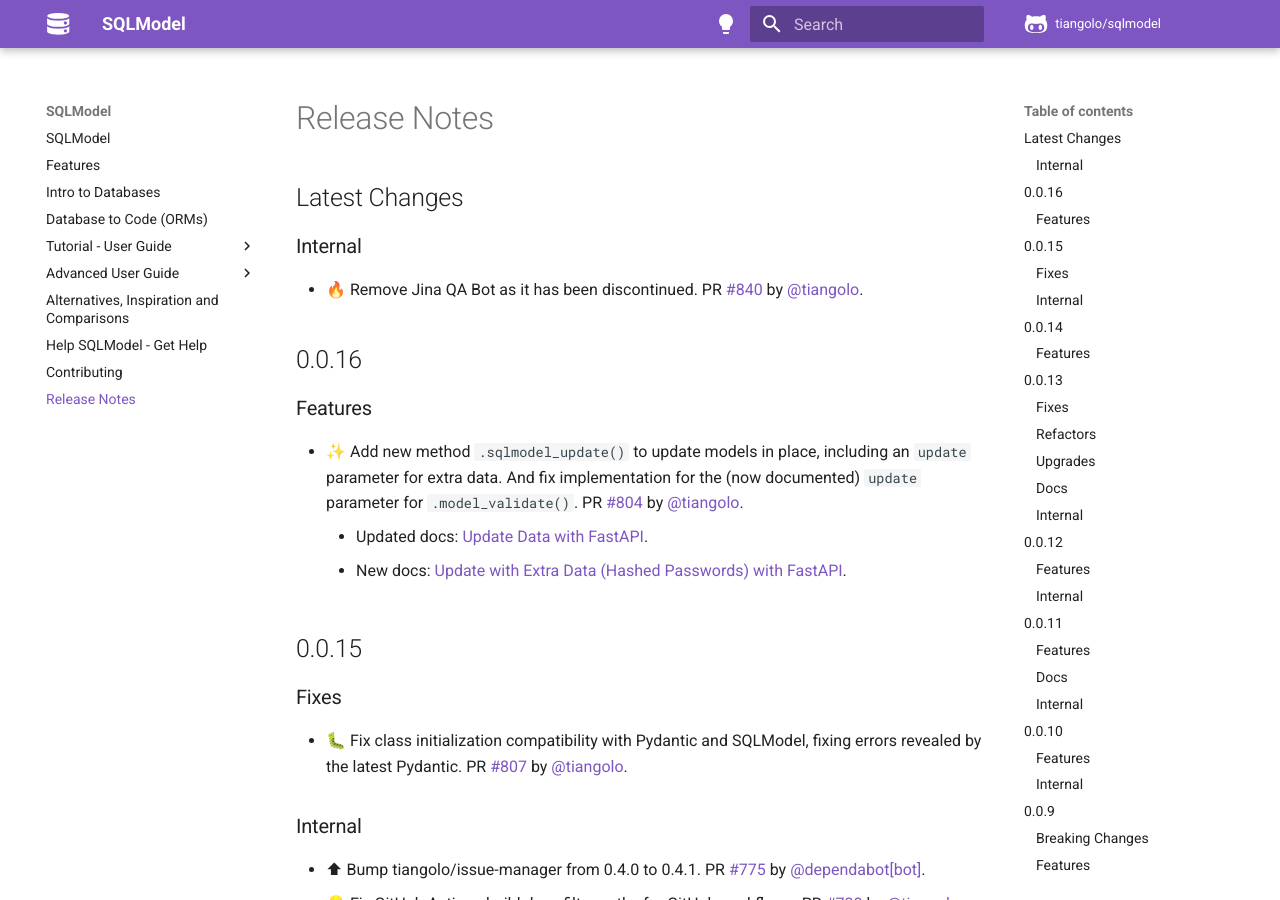
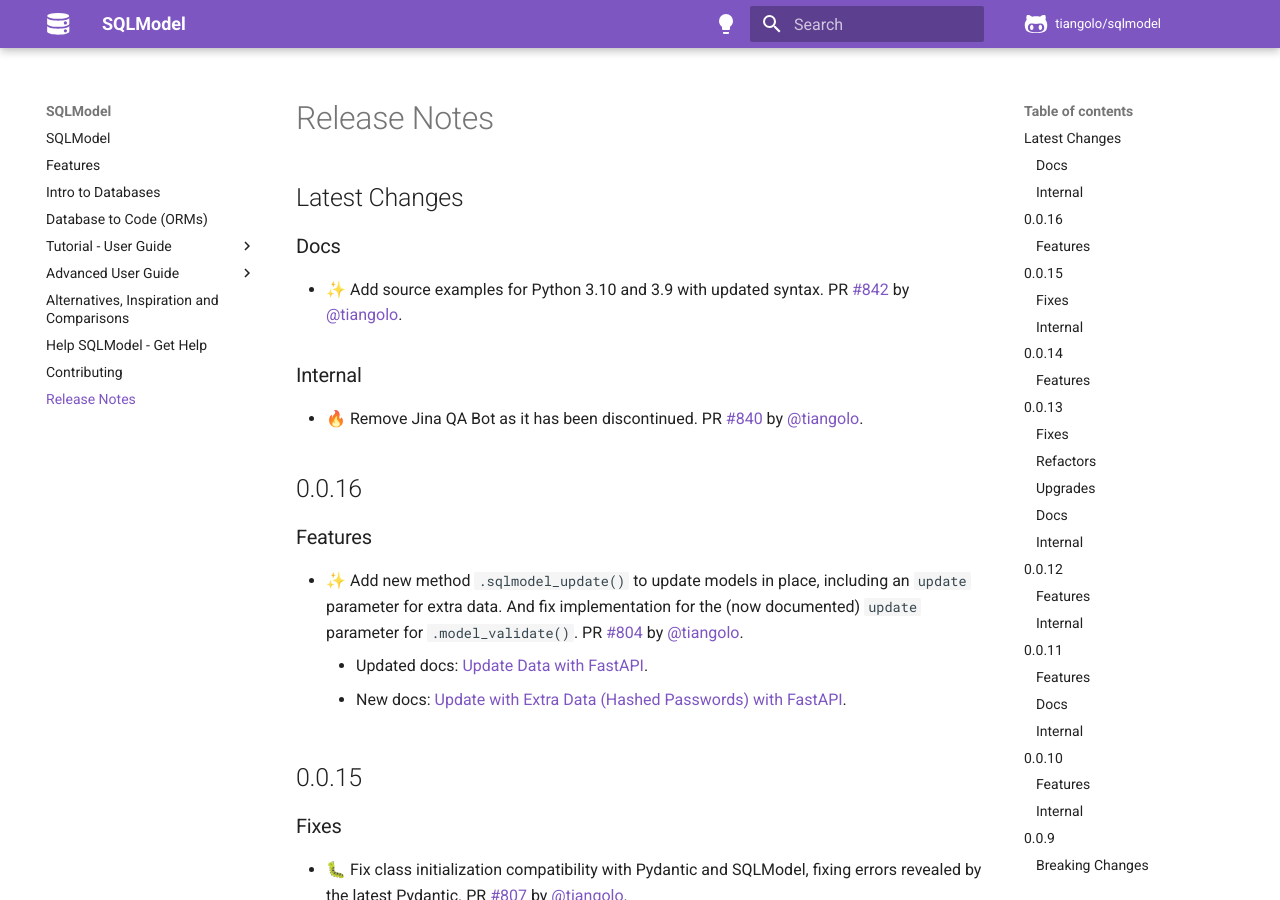
Before and after one commit to sztrakabalint/fastapi-sqlmodel, an MkDocs documentation site: the page built from docs/release-notes.md, in a window 1280 px wide and 900 px high. Built offline with MkDocs 1.6.1 and Material for MkDocs 9.7.7, drawn with Linux system fonts in a browser that asks for light colours; comment, search, counter and statistics services are not loaded.

Commit message:
📝 Update release notes

```diff
--- a/docs/release-notes.md
+++ b/docs/release-notes.md
@@ -1,6 +1,10 @@
 # Release Notes
 
 ## Latest Changes
+
+### Docs
+
+* ✨ Add source examples for Python 3.10 and 3.9 with updated syntax. PR [#842](https://github.com/tiangolo/sqlmodel/pull/842) by [@tiangolo](https://github.com/tiangolo).
 
 ### Internal
 
```
